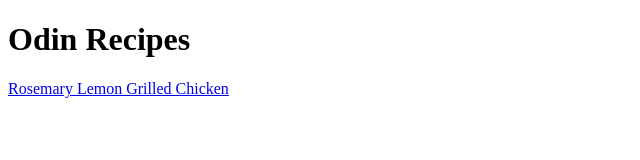
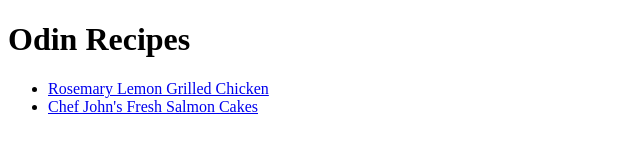
Before and after one commit to Tanzim9999/odin-recipes, a plain HTML site: page index.html in a window 1280 px wide. Shown: the whole page, without its empty margins (0-640 px from the left). Drawn offline with Linux system fonts and the light colour scheme.

```diff
--- a/index.html
+++ b/index.html
@@ -7,8 +7,11 @@
   </head>
   <body>
     <h1>Odin Recipes</h1>
-    <a href="./recipes/Rosemary Lemon Grilled Chicken.html"
+    <ul>
+    <li><a href="./recipes/Rosemary Lemon Grilled Chicken.html"
       >Rosemary Lemon Grilled Chicken
-    </a>
+    </a></li>
+    <li><a href="./recipes/Chef John's Fresh Salmon Cakes.html">Chef John's Fresh Salmon Cakes
+    </a></li></ul>
   </body>
 </html>
```
